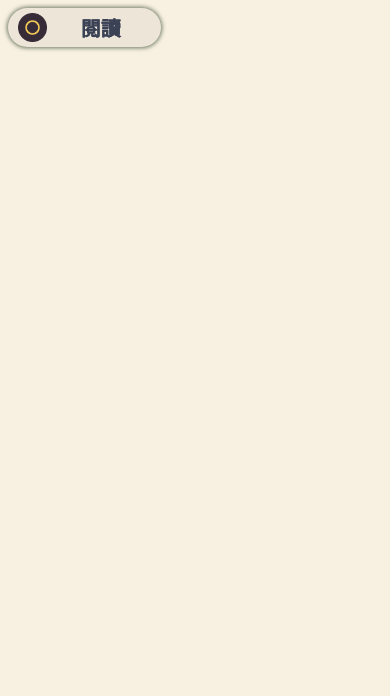
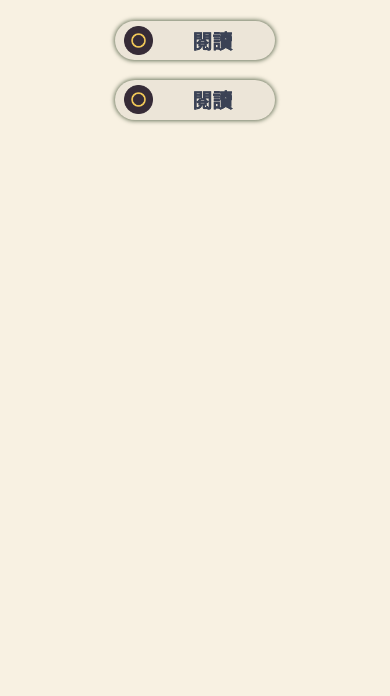
Before and after one commit to thc282/SpHilichurl, a plain HTML site: page web/index.html in a window 390 px wide. Shown: the part 148-844 px from the top of the page. Drawn offline with Linux system fonts and the light colour scheme.

Commit message:
Add files via upload

```diff
--- a/web/css/style.css
+++ b/web/css/style.css
@@ -9,15 +9,36 @@ body {
 }
 
 #title{
-    width: fit-content;
+    width: 100%;
+    text-align: center;
     margin: 1em auto;
     font-size: 2rem;
 }
 
-@media only screen and (min-width: 769px){
-    body{
-        display: inline-block;
-        width: 45%;
+.wrapper{
+    display: flex;
+    margin: 0 auto;
+    justify-content: space-around;
+}
+
+.wrapper>div {
+    vertical-align: middle;
+}
+
+@media only screen and (max-width: 600px){
+    body, body .wrapper{
+        display: flex;
+        flex-direction: column;
+        align-items: center;
+    }
+
+    .wrapper {
+        display: flex;
+        margin: 5px;
+        row-gap: 15pt;
+
+        width: 100%;
+        max-width: 80em;
     }
 }
 
@@ -26,6 +47,7 @@ body {
     position:relative;
     top:0;
     left:0;
+    min-width: 90pt;
     max-width: fit-content;
 	box-shadow: 0px 0px 4px 1px #6c775f;
 	background-color:#ece5d8;
@@ -35,7 +57,7 @@ body {
 	color:#3b4255;
 	font-family:Arial;
 	font-size:20px;
-	padding:5px 30px;
+	padding:5px 0px;
     padding-right: 40px;
     align-items: center;
     justify-content: space-around;
@@ -70,18 +92,5 @@ body {
     height: 22pt;
     background-size: 22pt 22pt;
     margin-right: 25pt;
-    margin-left: -15pt;
+    margin-left: 5pt;
 }
-
-/*Cursor style*/
-.cursor{
-    width: 22pt;
-    height: 22pt;
-    background-size: 22pt 22pt;
-    position: absolute;
-    background-image: url('../src/cursor.png');
-    /*transform: translate3d(-50%,-50%,0);*/
-    top:0;
-    left:0;
-    z-index: 10;
-}
--- a/web/index.html
+++ b/web/index.html
@@ -9,7 +9,8 @@
     </head>
     <body>
         <div id="title">Special Hilichurl - 大偉丘</div>
-        <div>
+        <div class="wrapper">
+          <div class="btn"><a><button class="btn_img"></button>閱讀</div></a>
           <div class="btn"><a><button class="btn_img"></button>閱讀</div></a>
         </div>
 
```
